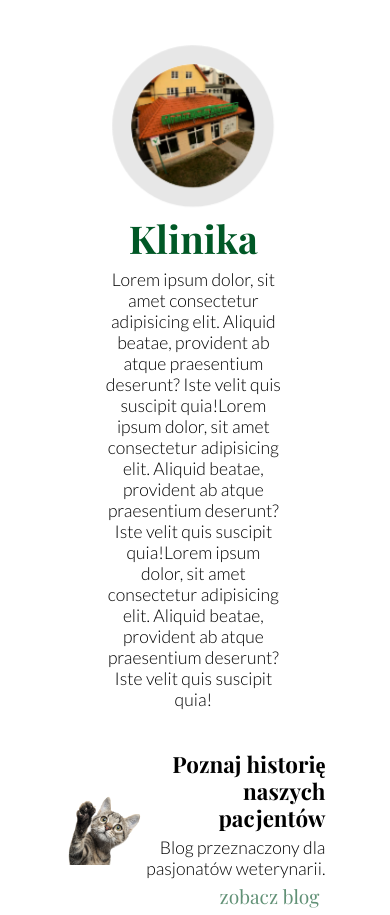
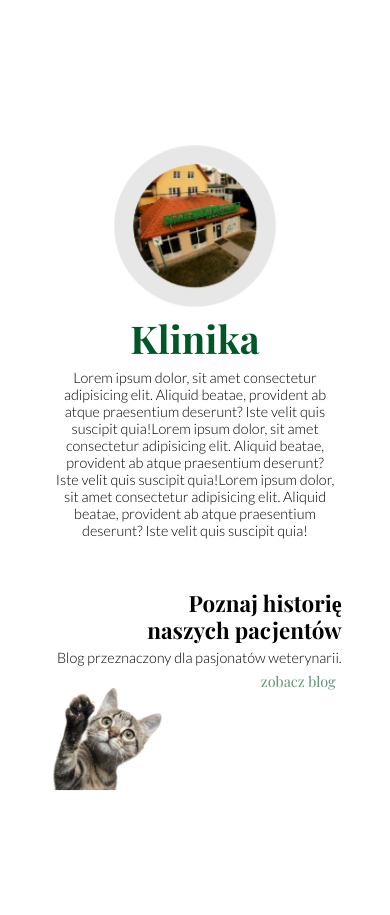
Before and after one commit to caren1/gdynska-klinika-weterynaryjna, a Gatsby site: page / in a window 390 px wide. Shown: the part 1925-2840 px from the top of the page. After the commit the page ends 2782 px from the top, so only its background shows below. Built offline with nearby package versions, Linux system fonts and the light colour scheme; Gatsby itself is replaced by a stand-in of ours.

Commit message:
about section improvements

```diff
--- a/src/components/About/About.module.scss
+++ b/src/components/About/About.module.scss
@@ -4,7 +4,7 @@
     position: relative;
 
     @media (max-width: 900px) {
-        min-height: 100%;
+        // min-height: 100%;
         padding: 2rem 2rem 0 2rem;
     }
 }
--- a/src/components/About/Blog/Blog.module.scss
+++ b/src/components/About/Blog/Blog.module.scss
@@ -11,10 +11,14 @@
 
     @media (max-width: 900px) {
         position: relative;
-        bottom: 0;
-        // left: 25%;
+        // bottom: -90px;
         height: 100%;
-        // margin-left: auto;
+    }
+
+    @media (max-width: 510px) {
+        width: 90%;
+        left: 0;
+        margin: auto;
     }
 }
 
@@ -23,11 +27,14 @@
     max-height: 380px;
 
     @media (max-width: 900px) {
-        //  max-width: 280px;
-        //  max-height: 280px;
+        max-width: 40%;
+        max-height: 50%;
+        position: absolute;
+        bottom: 0px;
+    }
 
-        max-width: 30%;
-        max-height: 50%;
+    @media (max-width: 510px) {
+        bottom: -35px;
     }
 
     img {
@@ -39,23 +46,31 @@
 
 .InfoContainer {
 
-    > * {
+    @media (max-width: 900px) {
+        margin: 10px 0 10px auto
+    }
+
+    >* {
         margin: 0.3rem 0;
     }
 
     h1 {
         font-family: 'Playfair Display';
         font-size: 2.4rem;
-        // max-width: 60%;
         margin-left: auto;
         line-height: 1.2;
 
         @media (max-width: 900px) {
+            font-size: 1.5rem;
+        }
+
+        @media (max-width: 510px) {
             font-size: 1.4rem;
+            width: 80%;
         }
     }
 
-    p{
+    p {
         font-family: 'Lato';
         font-size: 1.6rem;
         font-weight: lighter;
@@ -63,9 +78,13 @@
         @media (max-width: 900px) {
             font-size: 1.1rem;
         }
+
+        @media (max-width: 510px) {
+            font-size: 0.9rem;
+        }
     }
 
-    a{
+    a {
         text-decoration: none;
         font-family: 'Playfair Display';
         font-size: 1.2rem;
@@ -73,8 +92,16 @@
         padding: 6px;
         border-bottom: none;
 
+        @media (max-width: 900px) {
+            font-size: 1rem;
+        }
 
-        &:hover{
+        @media (max-width: 500px) {
+            font-size: 0.9rem;
+        }
+
+
+        &:hover {
             color: #005826;
             transition: all 0.2s ease-in;
         }
--- a/src/components/About/Info/Info.module.scss
+++ b/src/components/About/Info/Info.module.scss
@@ -14,6 +14,12 @@
         flex-direction: column;
         text-align: center;
         padding: 1rem;
+        margin-top: 100px;
+    }
+
+    @media (max-width: 500px) {
+        width: 100%;
+        left: 0;
     }
 }
 
@@ -30,7 +36,7 @@
 
     img {
         max-width: 100%;
-         box-shadow: 0px 0px 0px 20px rgba(135,135,135,0.2);
+        box-shadow: 0px 0px 0px 20px rgba(135, 135, 135, 0.2);
         border-radius: 50%;
 
     }
@@ -39,39 +45,42 @@
 .InfoContainer {
 
     width: 65%;
-    // margin-left: auto;
     padding: 1rem;
 
     @media (max-width: 900px) {
-        width: 85%;
+        width: 95%;
     }
 
-    > * {
+    @media (max-width: 500px) {
+        padding: 1rem 0;
+    }
+
+    >* {
         margin: 0.3rem 0;
     }
-
 
 
     h1 {
         font-family: 'Playfair Display';
         font-size: 2.4rem;
         color: #005826;
-
-        // max-width: 60%;
     }
 
-    p{
+    p {
         font-family: 'Lato';
         font-size: 1.2rem;
         font-weight: lighter;
 
         @media (max-width: 900px) {
-            font-size: 1.1rem;
+            font-size: 1rem;
         }
 
+        @media (max-width: 500px) {
+            font-size: 0.9rem;
+        }
     }
 
-    a{
+    a {
         text-decoration: none;
         font-family: 'Playfair Display';
         font-size: 1.2rem;
@@ -79,8 +88,7 @@
         padding: 6px;
         border-bottom: none;
 
-
-        &:hover{
+        &:hover {
             color: #005826;
             transition: all 0.2s ease-in;
         }
```
Lines whose indentation alone changed are shown as unchanged.
